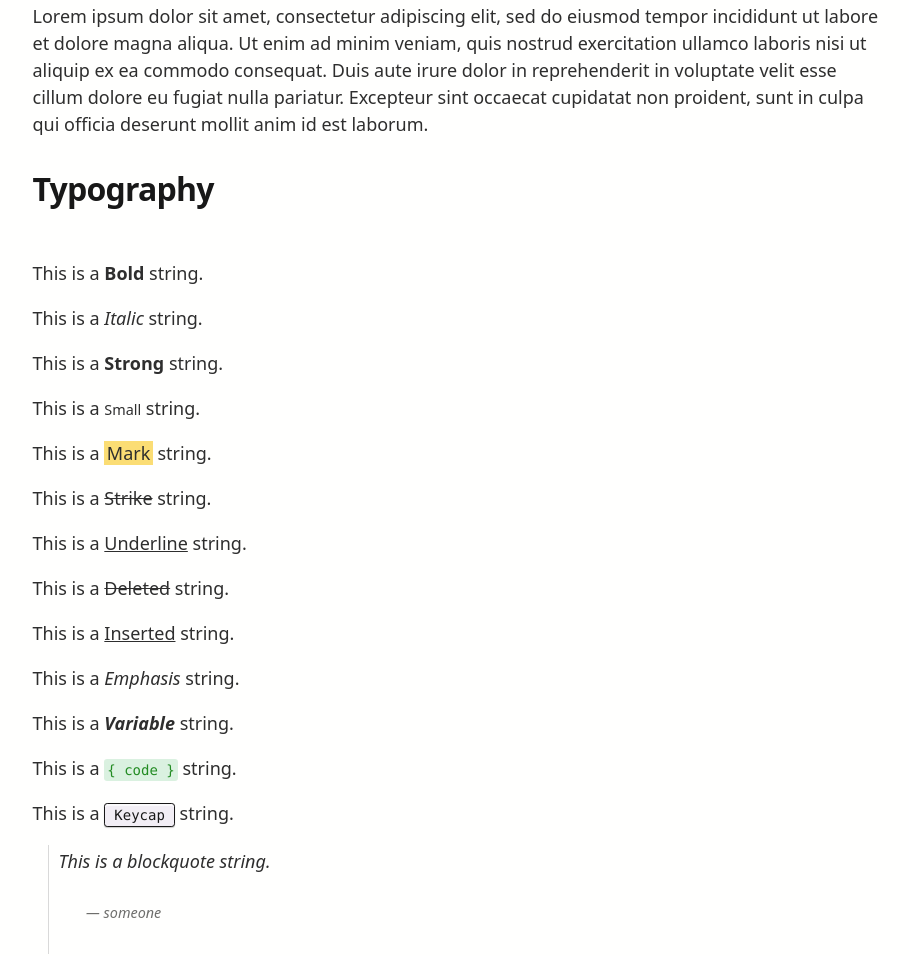
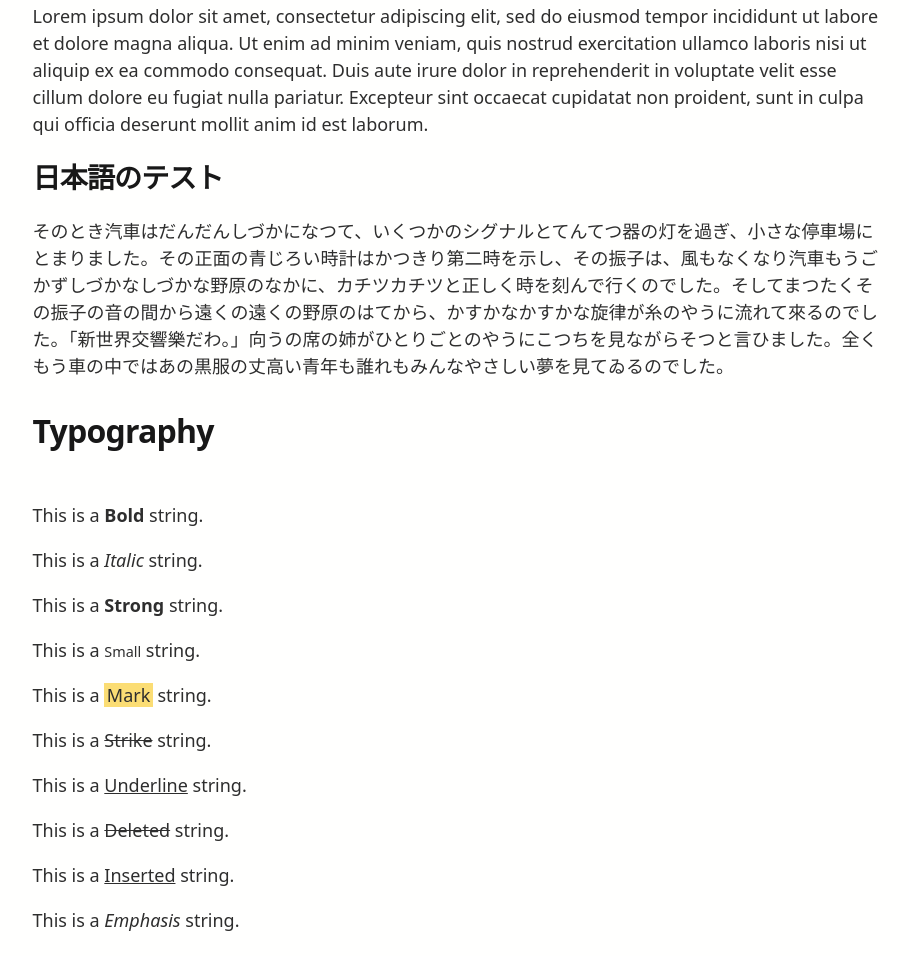
Before and after one commit to mitsu-ksgr/polyca, a website: page index.html in a window 1280 px wide. Shown: the part 1807-2763 px from the top of the page, without its empty margins (180-1089 px from the left). Drawn offline with Linux system fonts and the light colour scheme.

Commit message:
add japanese test

```diff
--- a/index.html
+++ b/index.html
@@ -72,6 +72,8 @@
           <p>Lorem ipsum dolor sit amet, consectetur adipiscing elit, sed do eiusmod tempor incididunt ut labore et dolore magna aliqua. Ut enim ad minim veniam, quis nostrud exercitation ullamco laboris nisi ut aliquip ex ea commodo consequat. Duis aute irure dolor in reprehenderit in voluptate velit esse cillum dolore eu fugiat nulla pariatur. Excepteur sint occaecat cupidatat non proident, sunt in culpa qui officia deserunt mollit anim id est laborum.</p>
           <h6>Heading 6</h6>
           <p>Lorem ipsum dolor sit amet, consectetur adipiscing elit, sed do eiusmod tempor incididunt ut labore et dolore magna aliqua. Ut enim ad minim veniam, quis nostrud exercitation ullamco laboris nisi ut aliquip ex ea commodo consequat. Duis aute irure dolor in reprehenderit in voluptate velit esse cillum dolore eu fugiat nulla pariatur. Excepteur sint occaecat cupidatat non proident, sunt in culpa qui officia deserunt mollit anim id est laborum.</p>
+          <h4>日本語のテスト</h4>
+          <p>そのとき汽車はだんだんしづかになつて、いくつかのシグナルとてんてつ器の灯を過ぎ、小さな停車場にとまりました。その正面の青じろい時計はかつきり第二時を示し、その振子は、風もなくなり汽車もうごかずしづかなしづかな野原のなかに、カチツカチツと正しく時を刻んで行くのでした。そしてまつたくその振子の音の間から遠くの遠くの野原のはてから、かすかなかすかな旋律が糸のやうに流れて來るのでした。「新世界交響樂だわ。」向うの席の姉がひとりごとのやうにこつちを見ながらそつと言ひました。全くもう車の中ではあの黒服の丈高い青年も誰れもみんなやさしい夢を見てゐるのでした。</p>
         </section>
 
         <section>
```
